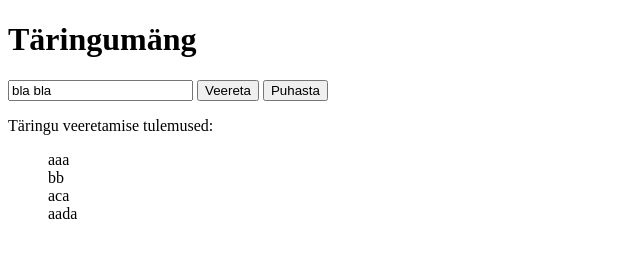
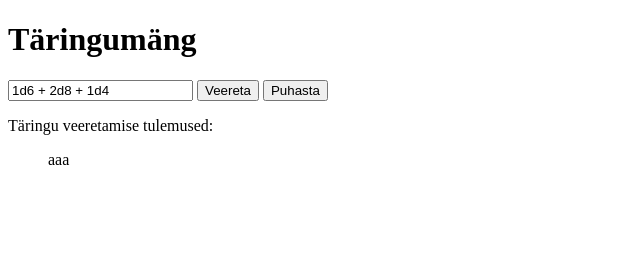
Before and after one commit to toivoparnpuu/diceroll-project, a plain HTML site: page index.html in a window 1280 px wide. Shown: the whole page, without its empty margins (0-640 px from the left). Drawn offline with Linux system fonts and the light colour scheme.

Commit message:
HTML refactory

```diff
--- a/index.html
+++ b/index.html
@@ -9,16 +9,13 @@
     </head>
     <body>
         <h1>Täringumäng</h1>
-        <input class="dice-input js-dice-input" type="text" placeholder="sisesta veeretatavad täringud" value="bla bla">
+        <input class="dice-input js-dice-input" type="text" placeholder="sisesta veeretatavad täringud" value="1d6 + 2d8 + 1d4">
         <button class="roll-btn js-roll-btn">Veereta</button>
         <button class="reset-btn js-reset-btn">Puhasta</button>
 
         <p>Täringu veeretamise tulemused: </p>
         <ul class="js-list">
             <li>aaa</li>
-            <li>bb</li>
-            <li>aca</li>
-            <li>aada</li>
         </ul>
     </body>
 </html>
```
